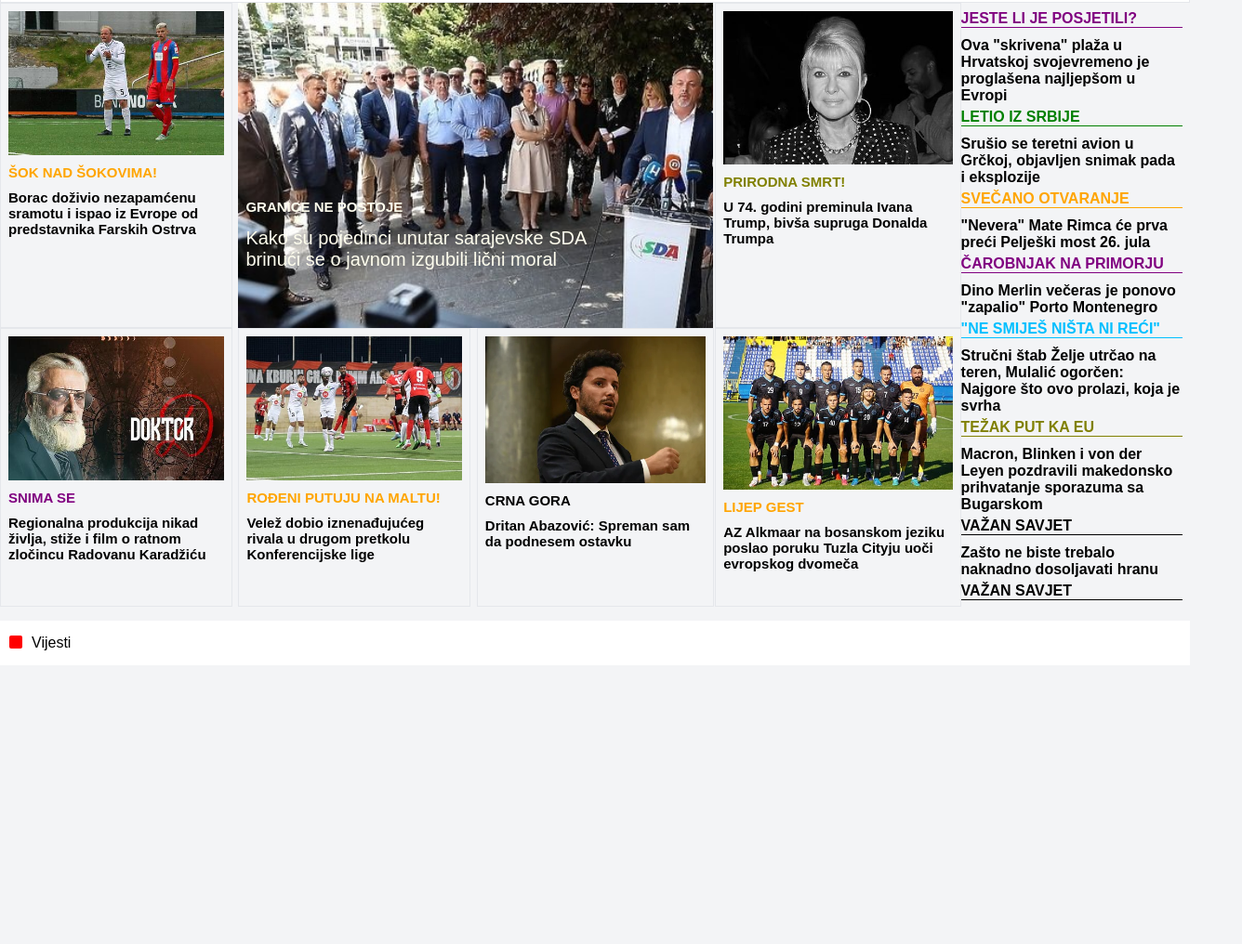
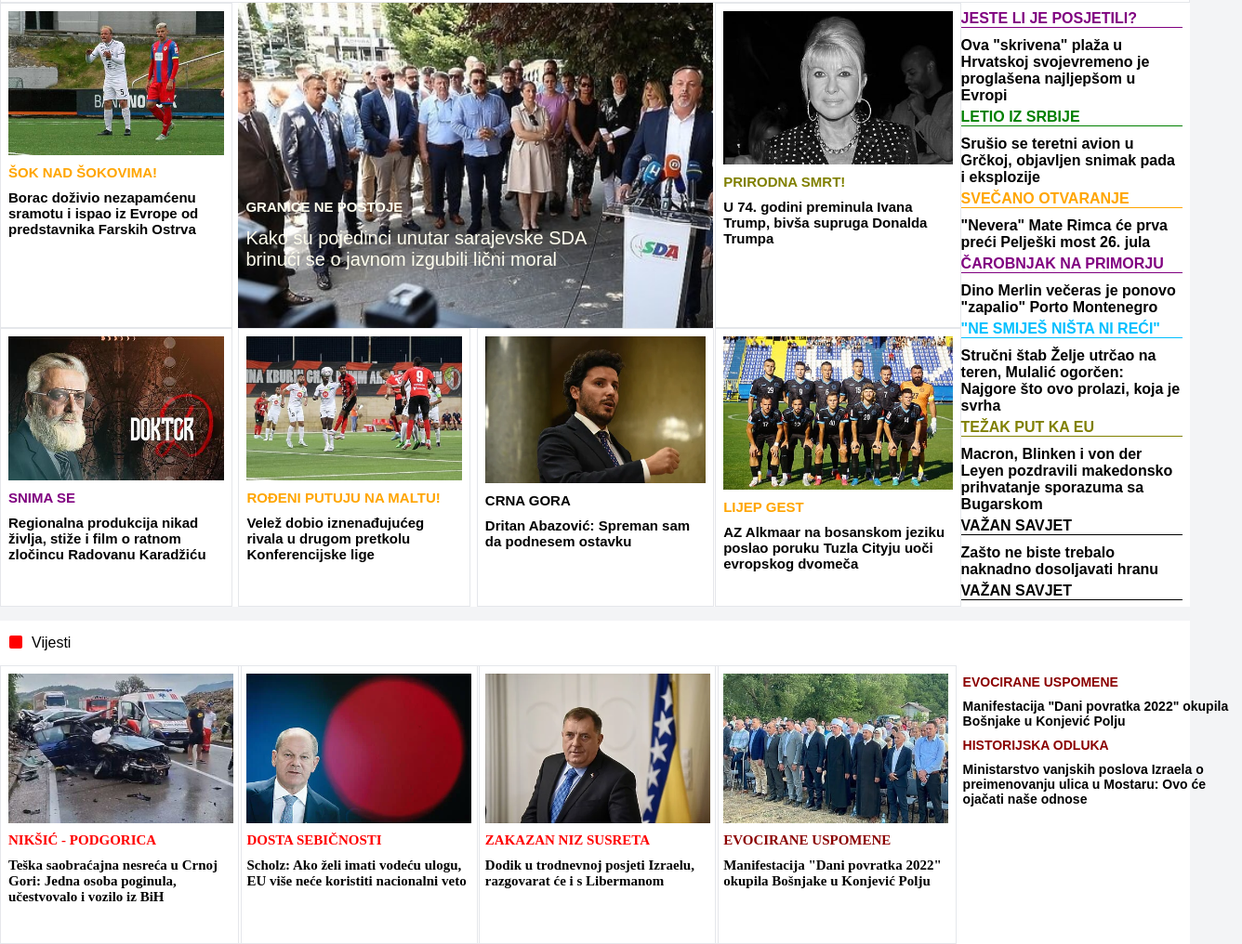
Before and after one commit to ahmed47ali/klix-boilerplate-clone, a plain HTML site: page flexbox.html in a window 1280 px wide. Shown: the part 105-1121 px from the top of the page at 93% size, 1336 px wide, since content can reach past the window. Before the commit the page ends 821 px from the top, so only its background shows below. Drawn offline with Linux system fonts and the light colour scheme.

Commit message:
breaking-news content 90% done

```diff
--- a/flexbox.css
+++ b/flexbox.css
@@ -24,6 +24,7 @@ body{
     font-family: sans-serif;
     margin-left: auto;
     margin-right: auto;
+    background-color: white;
 }
 .breaking-news {
     background-color: white;
@@ -37,9 +38,85 @@ body{
 }
 
 .breaking-news-content {
+    width: 1280px;
+    background-color: #fff;
+    display: grid;
+    grid-template-columns: repeat(10, minmax(0, 1fr));
+    grid-column-gap: 2px;
+    margin-right: auto;
+    margin-left: auto;
+}
+
+.breaking-news-grid {
     display: flex;
+    grid-column: 1 / 2;
+    flex-direction: column;
+    flex-grow: 1;
+    flex-shrink: 1;
+    flex-basis: 0%;
+    height: 300px;
+    width: 260px;
+    text-align: left;
+    font-weight: bold;
+    font-size: 15px;
+    border: 1px solid;
+    padding: 8px;
+    border-color: rgb(229, 231, 235);
+    box-sizing: border-box;
+}
+.breaking-news-grid-2 {
+    display: flex;
+    flex-direction: column;
+    grid-column: 3 / 4;
+    flex-grow: 1;
+    flex-shrink: 1;
+    flex-basis: 0%;
+    height: 300px;
+    width: 260px;
+    text-align: left;
+    font-weight: bold;
+    font-size: 15px;
+    border: 1px solid;
+    padding: 8px;
+    border-color: rgb(229, 231, 235);
+    box-sizing: border-box;
+}
+.breaking-news-grid-3 {
+    display: flex;
+    flex-direction: column;
+    grid-column: 5 / 6;
+    flex-grow: 1;
+    flex-shrink: 1;
+    flex-basis: 0%;
+    height: 300px;
+    width: 260px;
+    text-align: left;
+    font-weight: bold;
+    font-size: 15px;
+    border: 1px solid;
+    padding: 8px;
+    border-color: rgb(229, 231, 235);
+    box-sizing: border-box;
+}
 
+.breaking-news-grid-4 {
+    display: flex;
+    flex-direction: column;
+    grid-column: 7 / 8;
+    flex-grow: 1;
+    flex-shrink: 1;
+    flex-basis: 0%;
+    height: 300px;
+    width: 260px;
+    text-align: left;
+    font-weight: bold;
+    font-size: 15px;
+    border: 1px solid;
+    padding: 8px;
+    border-color: rgb(229, 231, 235);
+    box-sizing: border-box;
 }
+
 
 
 .grid-wrapper {
@@ -185,6 +262,10 @@ body{
     grid-column: 9 / 11;
 
 }
+.sidebar-2 {
+    grid-column: 9 / 10;
+
+}
 
 .sidebar-content {
     height: 650px;
@@ -197,6 +278,21 @@ body{
     font-weight: bold;
     text-align: start;
 }
+
+
+.sidebar-2 {
+    margin-left: 10px;
+    width: 300px;
+    display: flex;
+    flex-direction: column;
+    font-family: sans-serif;
+    font-size: 14px;
+    font-weight: bold;
+    text-align: start;
+
+}
+
+
 
 .text-position {
     position: relative;
--- a/flexbox.html
+++ b/flexbox.html
@@ -148,27 +148,37 @@
     <div class="box box-red"></div>
         <div>Vijesti</div>
 </div>
-<!--<div class="breaking-news-content">
+<div class="breaking-news-content">
+    <div class="breaking-news-grid">
         <img class="photo-2" src="img/klix8.jpg" alt="klix8">
-    <div class="naslov" style="color:red">NIKŠIĆ - PODGORICA</div>
+        <div class="title" style="color:red">NIKŠIĆ - PODGORICA</div>
         <div>Teška saobraćajna nesreća u Crnoj Gori: Jedna osoba poginula, učestvovalo i vozilo iz BiH</div>
     </div>
-<div class="item-3">
+    <div class="breaking-news-grid-2">
         <img class="photo-2" src="img/klix9.jpg" alt="klix9">
-    <div class="naslov" style="color:red">DOSTA SEBIČNOSTI</div>
+        <div class="title" style="color:red">DOSTA SEBIČNOSTI</div>
         <div>Scholz: Ako želi imati vodeću ulogu, EU više neće koristiti nacionalni veto</div>
     </div>
-<div class="item-3">
+    <div class="breaking-news-grid-3">
         <img class="photo-2" src="img/klix10.jpg" alt="klix10">
-    <div class="naslov" style="color:red">ZAKAZAN NIZ SUSRETA</div>
+        <div class="title" style="color:red">ZAKAZAN NIZ SUSRETA</div>
         <div>Dodik u trodnevnoj posjeti Izraelu, razgovarat će i s Libermanom</div>
     </div>
-<div class="item-3">
+    <div class="breaking-news-grid-4">
         <img class="photo-2" src="img/klix11.jpg" alt="klix11">
-    <div class="naslov" style="color:darkred">EVOCIRANE USPOMENE</div>
+        <div class="title" style="color:darkred">EVOCIRANE USPOMENE</div>
         <div>Manifestacija "Dani povratka 2022" okupila Bošnjake u Konjević Polju</div>
     </div>
-</div>-->
+
+    <div class="sidebar-2">
+        <div class="title" style="color:darkred">EVOCIRANE USPOMENE</div>
+        <div>Manifestacija "Dani povratka 2022" okupila Bošnjake u Konjević Polju</div>
+        <div class="title" style="color:darkred">HISTORIJSKA ODLUKA</div>
+        <div>Ministarstvo vanjskih poslova Izraela o preimenovanju ulica u Mostaru: Ovo će ojačati naše odnose</div>
+    </div>
+
+</div>
+</div>
 
 
 
```
Lines whose indentation alone changed are shown as unchanged.
